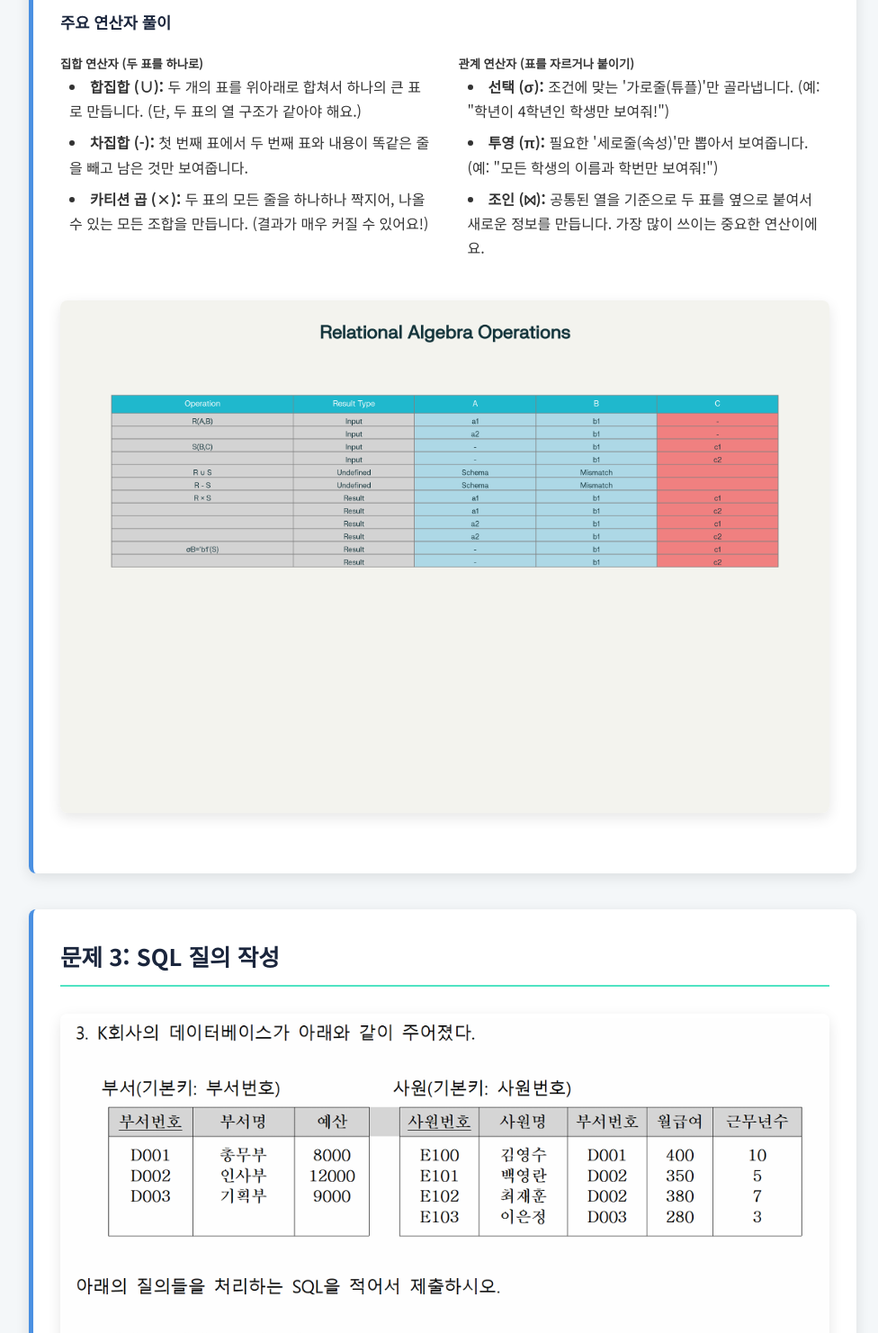
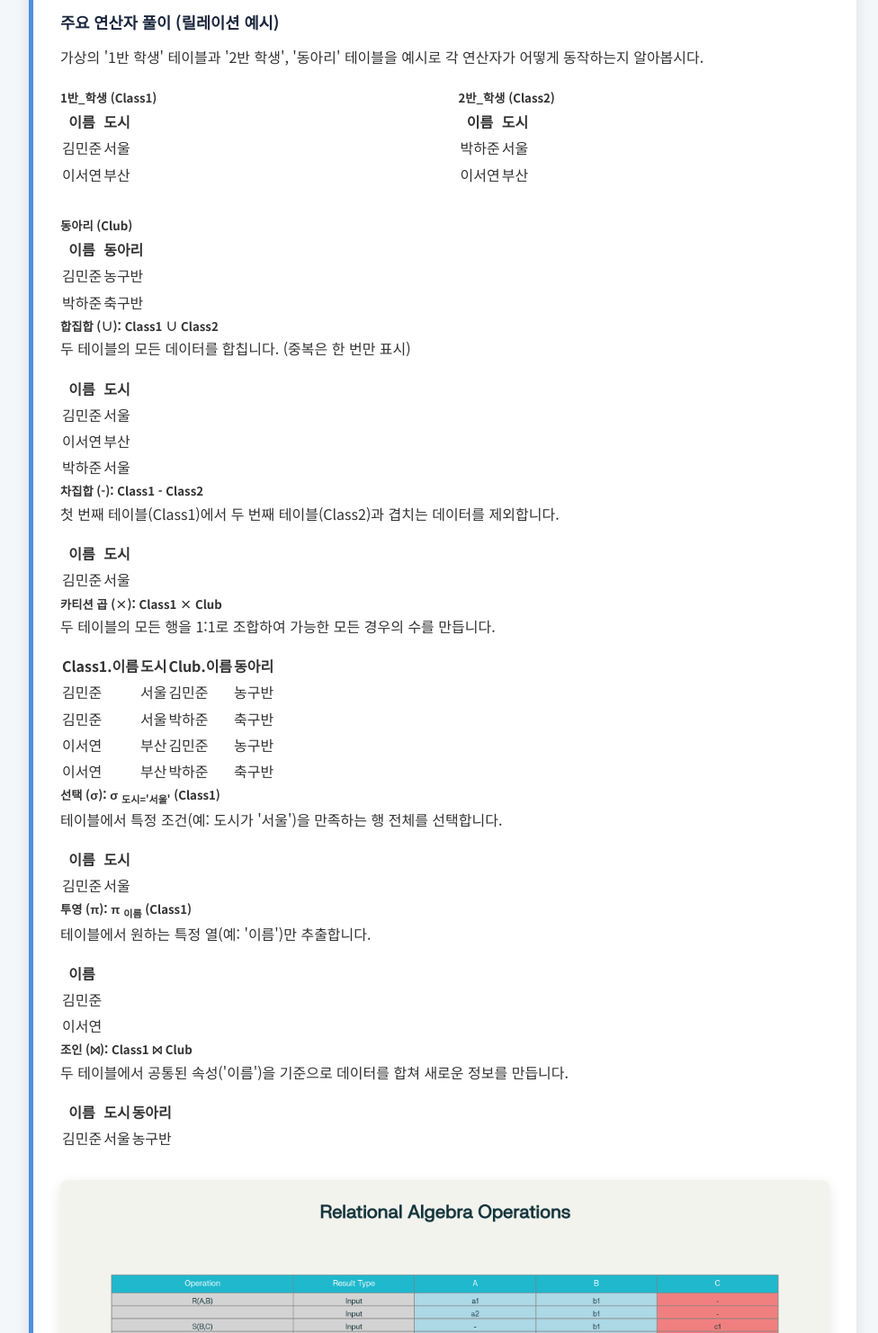
Before and after one commit to HooniKims/database_mid, a plain HTML site: page index.html in a window 1280 px wide. Shown: the part 3980-5462 px from the top of the page at 90% size, without its empty margins (148-1124 px from the left). Drawn offline with nearby package versions, Linux system fonts and the light colour scheme.

Commit message:
Add files via upload

```diff
--- a/index.html
+++ b/index.html
@@ -130,23 +130,55 @@
                     </ul>
                 </article>
 
-                <h4>주요 연산자 풀이</h4>
-                <div class="grid-container">
+                <h4>주요 연산자 풀이 (릴레이션 예시)</h4>
+                <p>가상의 '1반 학생' 테이블과 '2반 학생', '동아리' 테이블을 예시로 각 연산자가 어떻게 동작하는지 알아봅시다.</p>
+
+                <!-- 예시 테이블 -->
+                <div class="grid-container table-examples">
+                    <div class="table-example">
+                        <h5>1반_학생 (Class1)</h5>
+                        <table><thead><tr><th>이름</th><th>도시</th></tr></thead><tbody><tr><td>김민준</td><td>서울</td></tr><tr><td>이서연</td><td>부산</td></tr></tbody></table>
+                    </div>
+                    <div class="table-example">
+                        <h5>2반_학생 (Class2)</h5>
+                        <table><thead><tr><th>이름</th><th>도시</th></tr></thead><tbody><tr><td>박하준</td><td>서울</td></tr><tr><td>이서연</td><td>부산</td></tr></tbody></table>
+                    </div>
+                    <div class="table-example">
+                        <h5>동아리 (Club)</h5>
+                        <table><thead><tr><th>이름</th><th>동아리</th></tr></thead><tbody><tr><td>김민준</td><td>농구반</td></tr><tr><td>박하준</td><td>축구반</td></tr></tbody></table>
+                    </div>
+                </div>
+
+                <div class="operator-examples">
                     <article>
-                        <h5>집합 연산자 (두 표를 하나로)</h5>
-                        <ul>
-                            <li><strong>합집합 (∪):</strong> 두 개의 표를 위아래로 합쳐서 하나의 큰 표로 만듭니다. (단, 두 표의 열 구조가 같아야 해요.)</li>
-                            <li><strong>차집합 (-):</strong> 첫 번째 표에서 두 번째 표와 내용이 똑같은 줄을 빼고 남은 것만 보여줍니다.</li>
-                            <li><strong>카티션 곱 (×):</strong> 두 표의 모든 줄을 하나하나 짝지어, 나올 수 있는 모든 조합을 만듭니다. (결과가 매우 커질 수 있어요!)</li>
-                        </ul>
+                        <h5><strong>합집합 (∪):</strong> Class1 ∪ Class2</h5>
+                        <p>두 테이블의 모든 데이터를 합칩니다. (중복은 한 번만 표시)</p>
+                        <table><thead><tr><th>이름</th><th>도시</th></tr></thead><tbody><tr><td>김민준</td><td>서울</td></tr><tr><td>이서연</td><td>부산</td></tr><tr><td>박하준</td><td>서울</td></tr></tbody></table>
                     </article>
                     <article>
-                        <h5>관계 연산자 (표를 자르거나 붙이기)</h5>
-                        <ul>
-                            <li><strong>선택 (σ):</strong> 조건에 맞는 '가로줄(튜플)'만 골라냅니다. (예: "학년이 4학년인 학생만 보여줘!")</li>
-                            <li><strong>투영 (π):</strong> 필요한 '세로줄(속성)'만 뽑아서 보여줍니다. (예: "모든 학생의 이름과 학번만 보여줘!")</li>
-                            <li><strong>조인 (⨝):</strong> 공통된 열을 기준으로 두 표를 옆으로 붙여서 새로운 정보를 만듭니다. 가장 많이 쓰이는 중요한 연산이에요.</li>
-                        </ul>
+                        <h5><strong>차집합 (-):</strong> Class1 - Class2</h5>
+                        <p>첫 번째 테이블(Class1)에서 두 번째 테이블(Class2)과 겹치는 데이터를 제외합니다.</p>
+                        <table><thead><tr><th>이름</th><th>도시</th></tr></thead><tbody><tr><td>김민준</td><td>서울</td></tr></tbody></table>
+                    </article>
+                    <article>
+                        <h5><strong>카티션 곱 (×):</strong> Class1 × Club</h5>
+                        <p>두 테이블의 모든 행을 1:1로 조합하여 가능한 모든 경우의 수를 만듭니다.</p>
+                        <table><thead><tr><th>Class1.이름</th><th>도시</th><th>Club.이름</th><th>동아리</th></tr></thead><tbody><tr><td>김민준</td><td>서울</td><td>김민준</td><td>농구반</td></tr><tr><td>김민준</td><td>서울</td><td>박하준</td><td>축구반</td></tr><tr><td>이서연</td><td>부산</td><td>김민준</td><td>농구반</td></tr><tr><td>이서연</td><td>부산</td><td>박하준</td><td>축구반</td></tr></tbody></table>
+                    </article>
+                    <article>
+                        <h5><strong>선택 (σ):</strong> σ <sub>도시='서울'</sub> (Class1)</h5>
+                        <p>테이블에서 특정 조건(예: 도시가 '서울')을 만족하는 행 전체를 선택합니다.</p>
+                        <table><thead><tr><th>이름</th><th>도시</th></tr></thead><tbody><tr><td>김민준</td><td>서울</td></tr></tbody></table>
+                    </article>
+                    <article>
+                        <h5><strong>투영 (π):</strong> π <sub>이름</sub> (Class1)</h5>
+                        <p>테이블에서 원하는 특정 열(예: '이름')만 추출합니다.</p>
+                        <table><thead><tr><th>이름</th></tr></thead><tbody><tr><td>김민준</td></tr><tr><td>이서연</td></tr></tbody></table>
+                    </article>
+                    <article>
+                        <h5><strong>조인 (⨝):</strong> Class1 ⨝ Club</h5>
+                        <p>두 테이블에서 공통된 속성('이름')을 기준으로 데이터를 합쳐 새로운 정보를 만듭니다.</p>
+                        <table><thead><tr><th>이름</th><th>도시</th><th>동아리</th></tr></thead><tbody><tr><td>김민준</td><td>서울</td><td>농구반</td></tr></tbody></table>
                     </article>
                 </div>
                 <div class="image-container">
```
